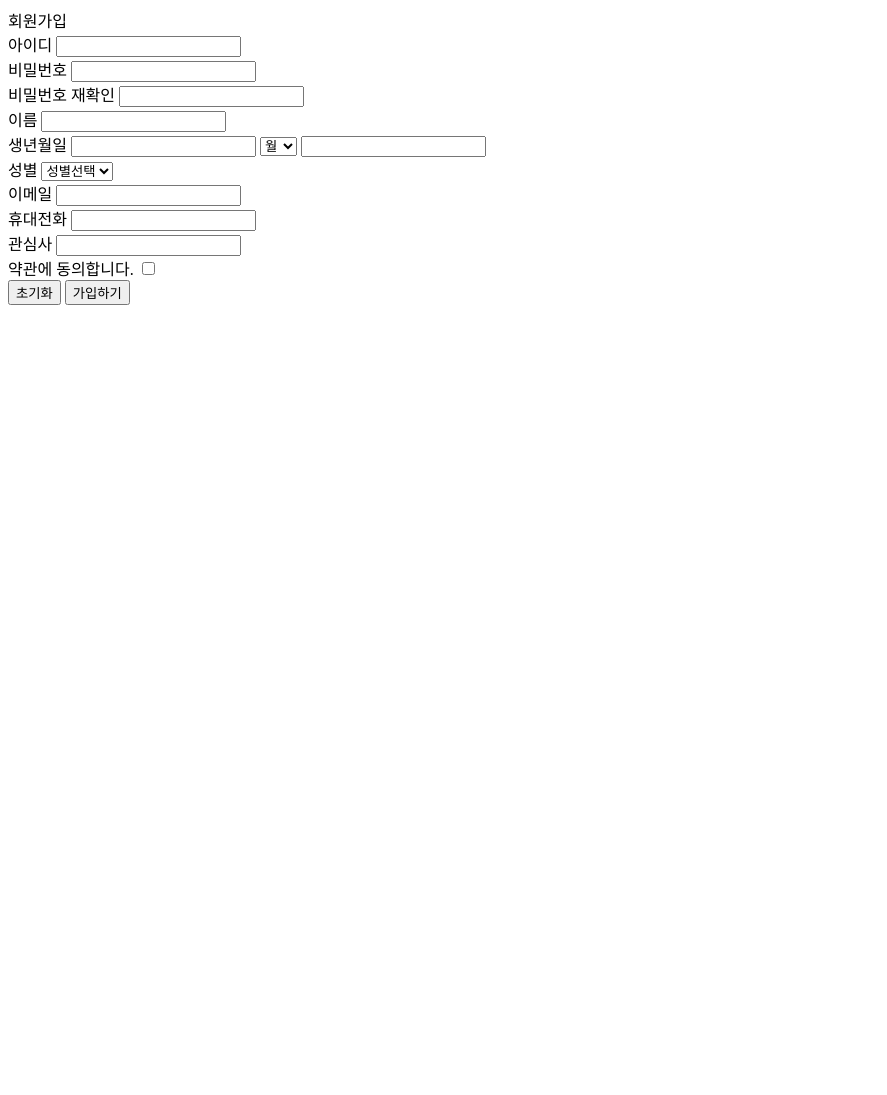
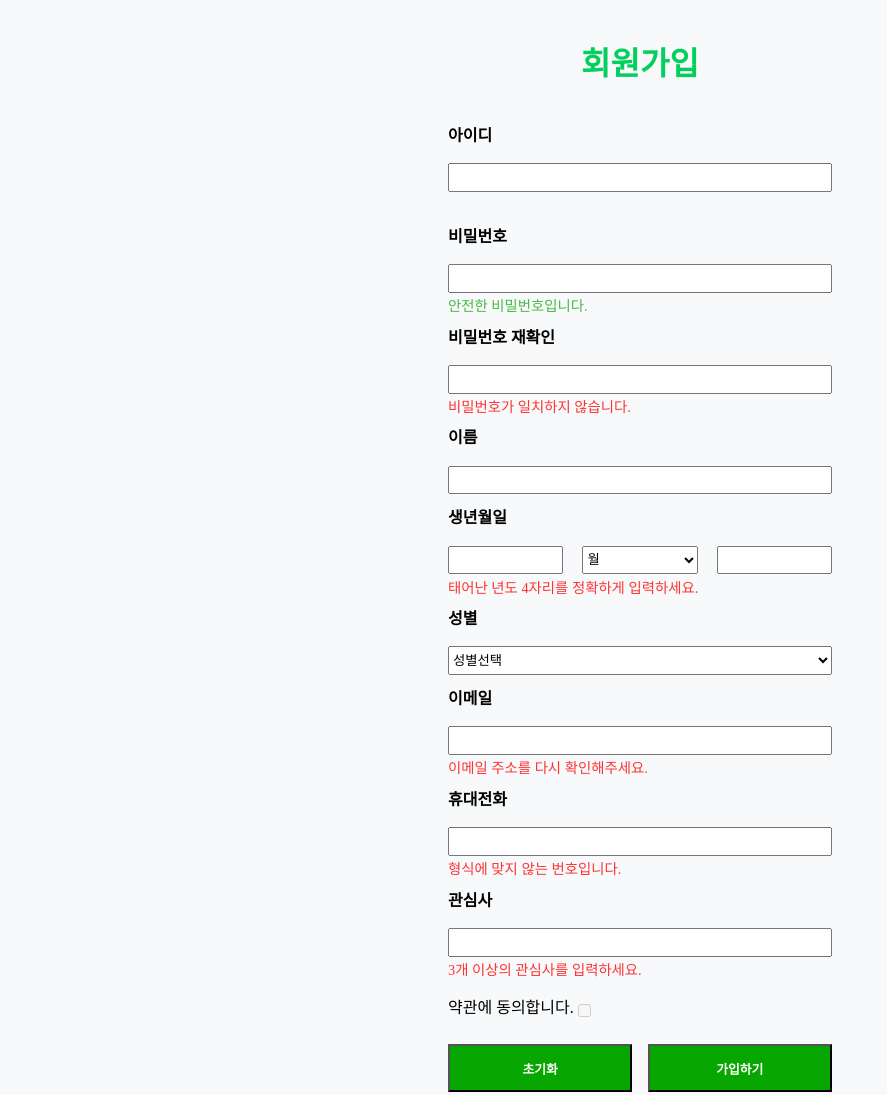
Before and after one commit to codesquad-member-2020/signup-2, a plain HTML site: page register.html in a window 1280 px wide. Shown: the whole page, without its empty margins (0-887 px from the left). Before the commit the page ends 800 px from the top, so only its background shows below. Drawn offline with Linux system fonts and the light colour scheme.

Commit message:
[#7] feat: 회원 가입 화면 입힐 스타일 작업
why: 스타일 작업을 진행하는 데에 있어서 flex를 적극적으로 활용했다.
flex을 활용한 이유는 layout을 잡기 위해서 나온 기술이기에, 기존에
CSS에서 float이나 transition 등 원래 layout용 기술이 아닌 기술 사용을
지양하기 위함이다.

```diff
--- /dev/null
+++ b/register.css
@@ -0,0 +1,103 @@
+body {
+  background-color: #f8f9fa;
+}
+#register {
+  align-items: center;
+  display: flex;
+  flex-direction: column;
+  justify-content: center;
+}
+
+header {
+  color: #03cf5d;
+  font-weight: 700;
+  font-size: 2rem;
+  margin: 3rem 0;
+}
+
+form {
+  display: flex;
+  flex-direction: column;
+  width: 30vw;
+}
+
+form > div {
+  display: flex;
+  flex-direction: column;
+  margin-bottom: 1rem;
+}
+
+#buttons {
+  display: flex;
+  flex-direction: row;
+  justify-content: space-between;
+}
+
+#buttons > button {
+  width: 48%;
+  height: 3rem;
+  background-color: #08a600;
+  color: #ffffff;
+  font-size: 0.8rem;
+  font-weight: 700;
+}
+
+label {
+  font-weight: 700;
+  font-size: 1rem;
+  margin-bottom: 1.2rem;
+}
+
+#birthday {
+  display: flex;
+  flex-direction: row;
+  justify-content: space-between;
+}
+
+input,
+select {
+  box-sizing: border-box;
+  height: 1.8rem;
+}
+
+input {
+  padding: 0.7rem;
+}
+
+#birthday select {
+  width: 30%;
+}
+
+#birthday input {
+  max-width: 30%;
+}
+
+.warning,
+.safe {
+  font-size: 0.9rem;
+}
+
+.warning {
+  color: #fd3434;
+}
+
+.safe {
+  color: #45bb43;
+}
+
+.hide {
+  visibility: hidden;
+}
+
+span {
+  display: block;
+}
+
+div span {
+  margin-top: 0.4rem;
+}
+
+#agreement {
+  display: flex;
+  flex-direction: row;
+}
--- a/register.html
+++ b/register.html
@@ -3,9 +3,12 @@
   <head>
     <meta charset="UTF-8" />
     <meta name="viewport" content="width=device-width, initial-scale=1.0" />
+    <link rel="stylesheet" type="text/css" href="reset.css" />
+    <link rel="stylesheet" type="text/css" href="register.css" />
     <title>회원 가입</title>
   </head>
   <body>
+    <div id="register">
       <header>
         회원가입
       </header>
@@ -13,21 +16,25 @@
         <div>
           <label for="id">아이디</label>
           <input id="id" />
+          <span class="warning hide">이미 사용중인 아이디입니다.</span>
         </div>
         <div>
           <label for="password">비밀번호</label>
           <input id="password" type="password" />
+          <span class="safe">안전한 비밀번호입니다.</span>
         </div>
         <div>
           <label for="password-check">비밀번호 재확인</label>
           <input id="password-check" type="password" />
+          <span class="warning">비밀번호가 일치하지 않습니다.</span>
         </div>
         <div>
           <label for="name">이름</label>
           <input id="name" />
         </div>
         <div>
-        <label for="birthday">생년월일</label>
+          <label>생년월일</label>
+          <div id="birthday">
             <input id="year" type="number" />
             <select name="month">
               <option value="">월</option>
@@ -46,6 +53,8 @@
             </select>
             <input id="day" type="number" />
           </div>
+          <span class="warning">태어난 년도 4자리를 정확하게 입력하세요.</span>
+        </div>
         <div>
           <label for="sex">성별</label>
           <select id="sex" name="sex">
@@ -57,21 +66,27 @@
         <div>
           <label for="email">이메일</label>
           <input id="email" type="email" />
+          <span class="warning">이메일 주소를 다시 확인해주세요.</span>
         </div>
         <div>
           <label for="phone-number">휴대전화</label>
           <input id="phone-number" />
+          <span class="warning">형식에 맞지 않는 번호입니다.</span>
         </div>
         <div>
           <label for="interests">관심사</label>
           <input id="interests" />
+          <span class="warning">3개 이상의 관심사를 입력하세요.</span>
         </div>
-      <div>
+        <div id="agreement">
           <span>약관에 동의합니다.</span>
-        <input type="checkbox" />
+          <input type="checkbox" disabled />
         </div>
+        <div id="buttons">
           <button>초기화</button>
           <button>가입하기</button>
+        </div>
       </form>
+    </div>
   </body>
 </html>
--- /dev/null
+++ b/reset.css
@@ -0,0 +1,129 @@
+/* http://meyerweb.com/eric/tools/css/reset/
+   v2.0 | 20110126
+   License: none (public domain)
+*/
+
+html,
+body,
+div,
+span,
+applet,
+object,
+iframe,
+h1,
+h2,
+h3,
+h4,
+h5,
+h6,
+p,
+blockquote,
+pre,
+a,
+abbr,
+acronym,
+address,
+big,
+cite,
+code,
+del,
+dfn,
+em,
+img,
+ins,
+kbd,
+q,
+s,
+samp,
+small,
+strike,
+strong,
+sub,
+sup,
+tt,
+var,
+b,
+u,
+i,
+center,
+dl,
+dt,
+dd,
+ol,
+ul,
+li,
+fieldset,
+form,
+label,
+legend,
+table,
+caption,
+tbody,
+tfoot,
+thead,
+tr,
+th,
+td,
+article,
+aside,
+canvas,
+details,
+embed,
+figure,
+figcaption,
+footer,
+header,
+hgroup,
+menu,
+nav,
+output,
+ruby,
+section,
+summary,
+time,
+mark,
+audio,
+video {
+  margin: 0;
+  padding: 0;
+  border: 0;
+  font-size: 100%;
+  font: inherit;
+  vertical-align: baseline;
+}
+/* HTML5 display-role reset for older browsers */
+article,
+aside,
+details,
+figcaption,
+figure,
+footer,
+header,
+hgroup,
+menu,
+nav,
+section {
+  display: block;
+}
+body {
+  line-height: 1;
+}
+ol,
+ul {
+  list-style: none;
+}
+blockquote,
+q {
+  quotes: none;
+}
+blockquote:before,
+blockquote:after,
+q:before,
+q:after {
+  content: "";
+  content: none;
+}
+table {
+  border-collapse: collapse;
+  border-spacing: 0;
+}
```
Lines whose indentation alone changed are shown as unchanged.
